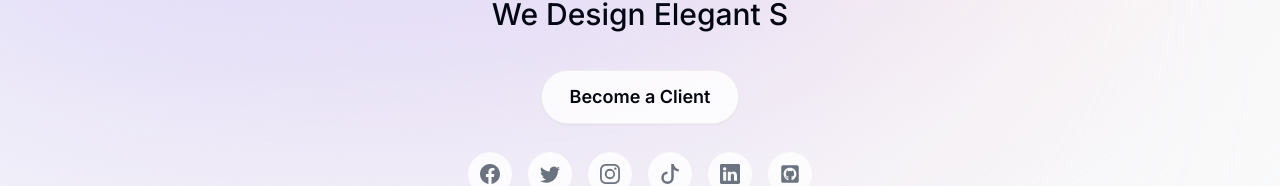
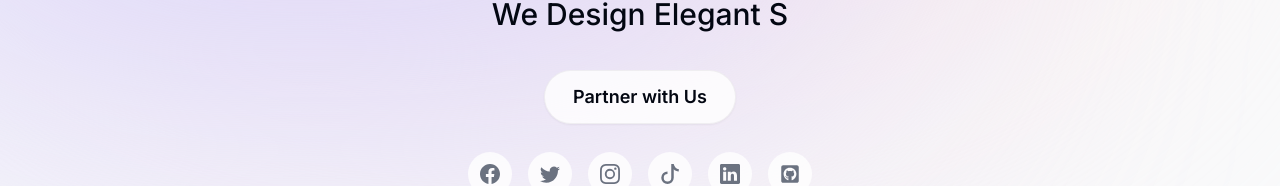
Before and after one commit to salihelfatih/sakia, a Next.js app: page / in a window 1280 px wide. Shown: the part 386-572 px from the top of the page. Built offline with nearby package versions, Linux system fonts and the light colour scheme; no server answers.

Commit message:
Update intro.tsx

```diff
--- a/components/intro.tsx
+++ b/components/intro.tsx
@@ -172,7 +172,7 @@ export default function Intro() {
                 outline-none focus:scale-110 hover:scale-110 active:scale-105 transition
                 mb-3 text-base sm:text-lg text-gray-950 dark:text-gray-100"
               >
-                Become a Client
+                Partner with Us
               </button>
             </Magnetic>
 
```
